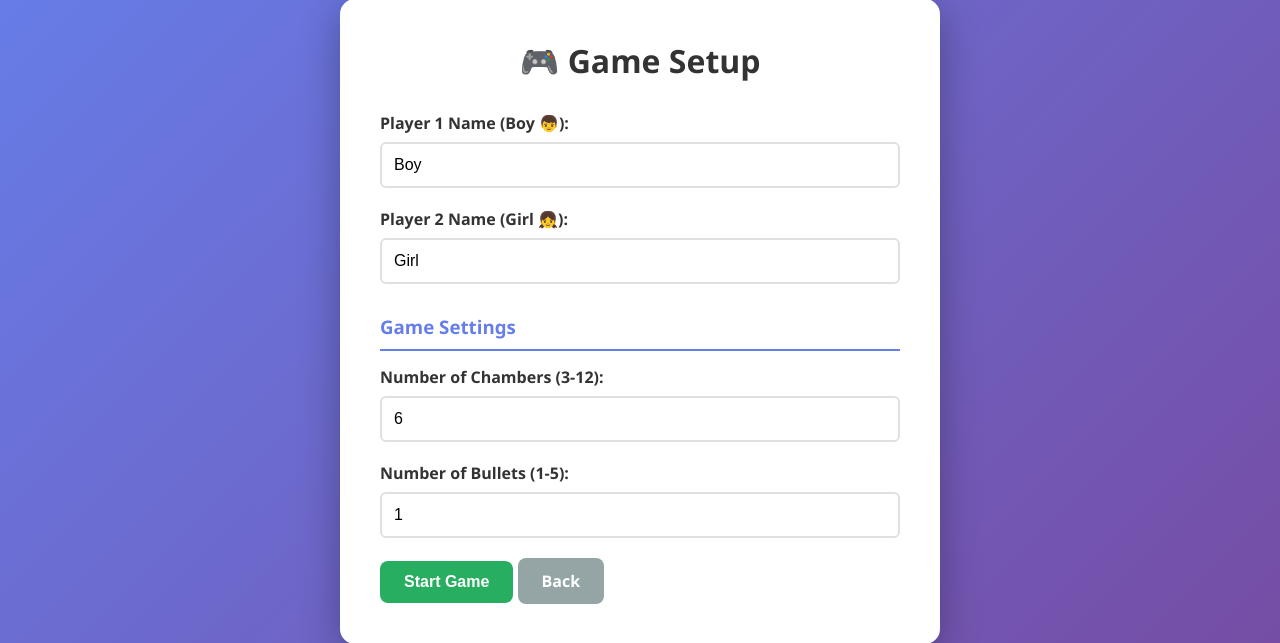
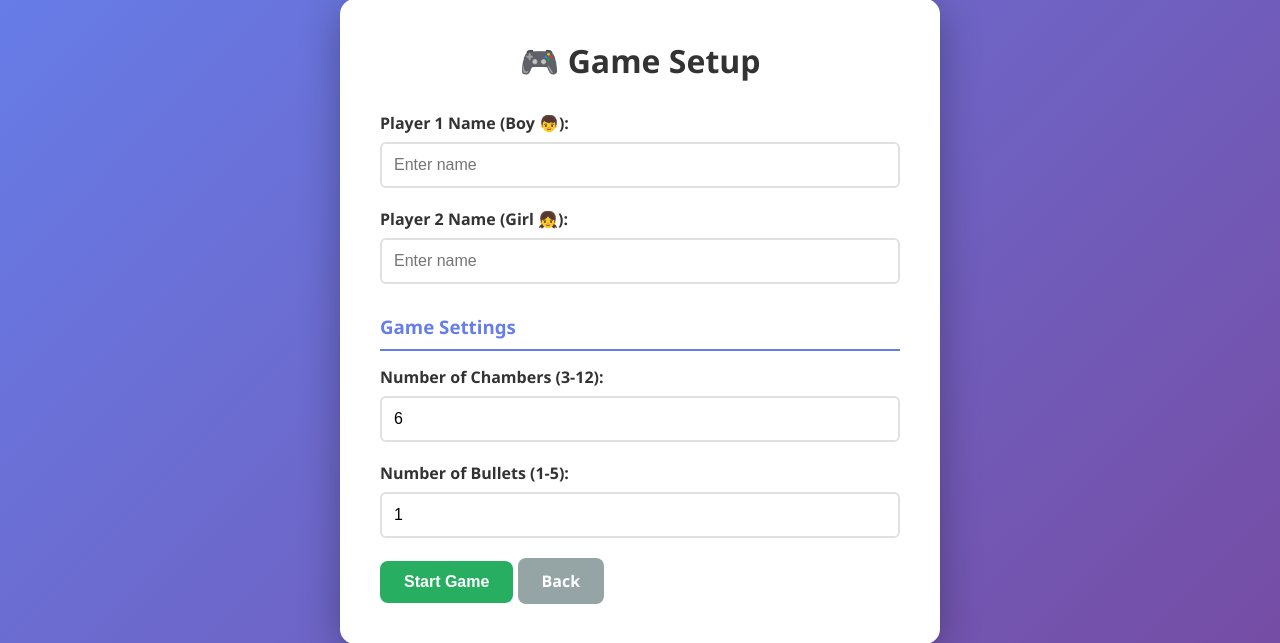
Before and after one commit to CSPC-BSCS-3B/CSEC_413_MODELING_AND_SIMULATION_FP, a Flask app: page /setup in a window 1280 px wide. Shown: the part 79-722 px from the top of the page. Run offline with Flask 3, Linux system fonts and the light colour scheme.

Commit message:
remove annoying value of boy and girl closes #3

```diff
--- a/templates/setup.html
+++ b/templates/setup.html
@@ -68,12 +68,12 @@
             <!-- Player Names -->
             <div class="form-group">
                 <label for="player1">Player 1 Name (Boy 👦):</label>
-                <input type="text" id="player1" name="player1_name" placeholder="Enter name" value="Boy" required>
+                <input type="text" id="player1" name="player1_name" placeholder="Enter name"  required>
             </div>
 
             <div class="form-group" id="player2Group">
                 <label for="player2">Player 2 Name (Girl 👧):</label>
-                <input type="text" id="player2" name="player2_name" placeholder="Enter name" value="Girl" required>
+                <input type="text" id="player2" name="player2_name" placeholder="Enter name"  required>
             </div>
 
             <!-- Casino Mode Options (shown only for Mode 4) -->
```
